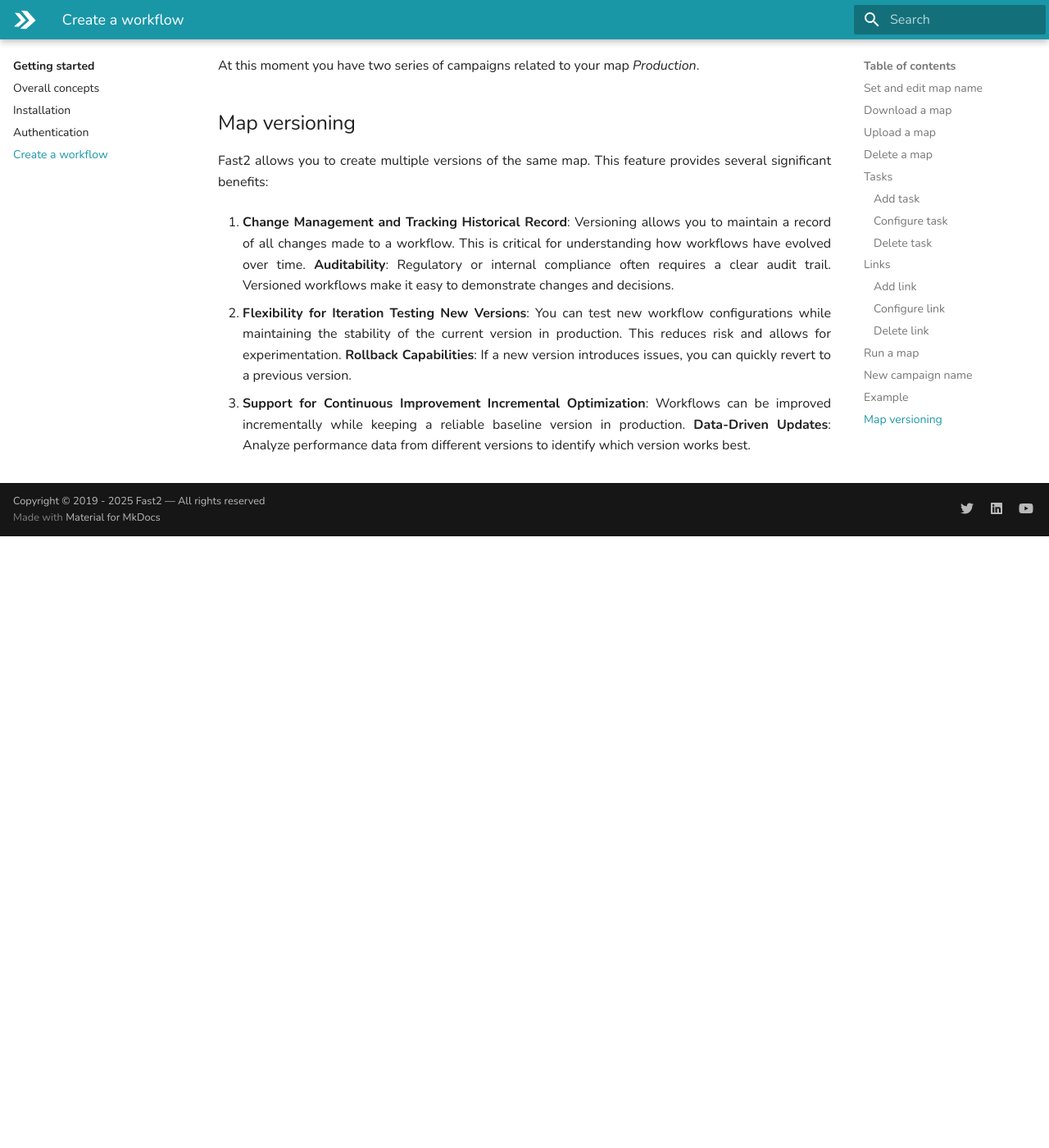
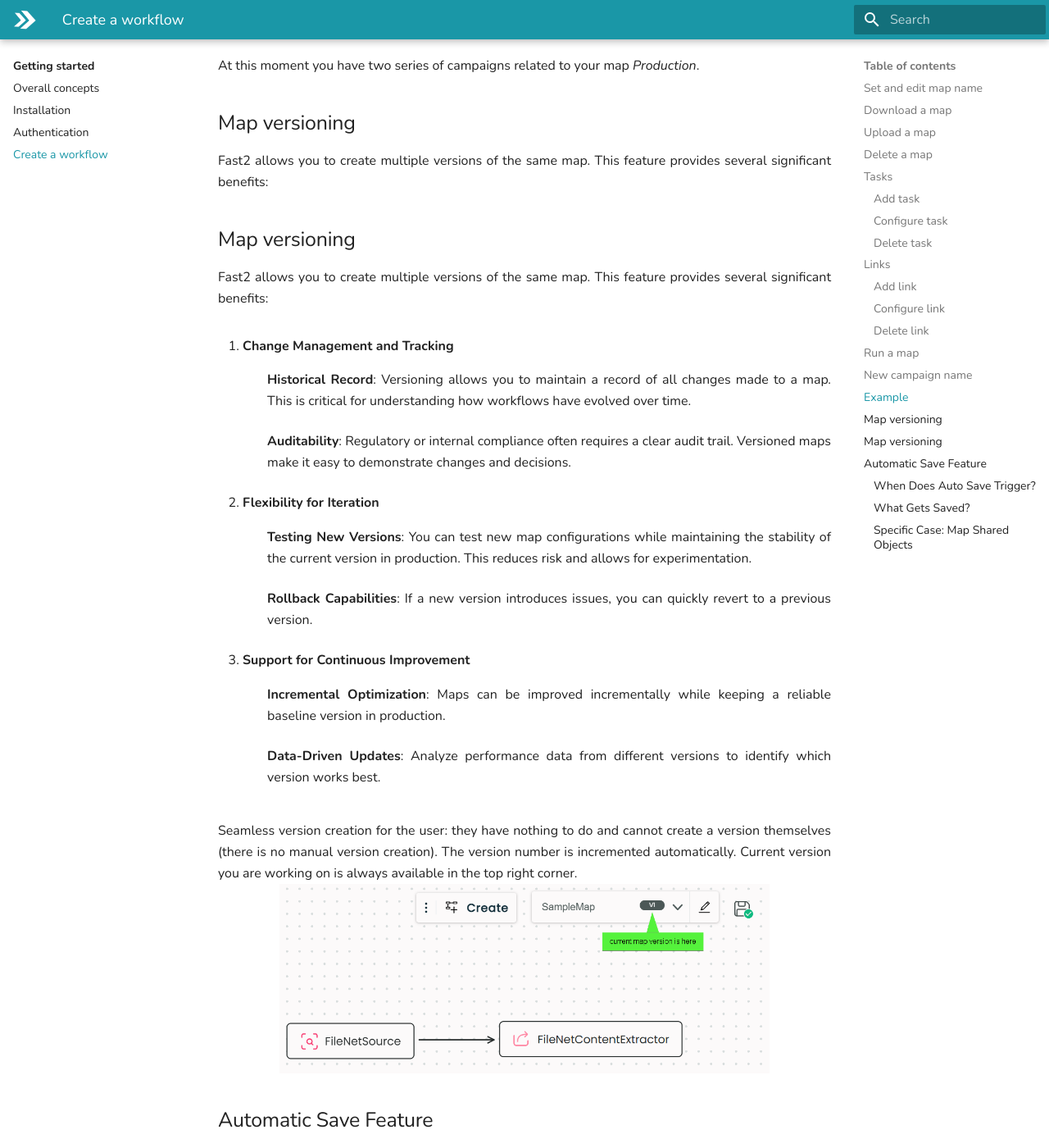
Before and after one commit to Fast2docs/Fast2-docs, an MkDocs documentation site: the page built from docs/getting-started/create-workflow.md, in a window 1280 px wide and 1400 px high, scrolled down 7691 px. Shown: the whole window at 82% size. Built offline with MkDocs 1.6.1 and Material for MkDocs 9.7.7, drawn with Linux system fonts in a browser that asks for light colours; emoji names are drawn with the system emoji font; the version menu is left out; before the commit the page ends 8345 px from its top, so only the background shows below that; some of the changed text lies outside the part shown.

Commit message:
retrieve lost work on auto save and map versioning

```diff
--- a/docs/getting-started/create-workflow.md
+++ b/docs/getting-started/create-workflow.md
@@ -186,14 +186,61 @@
 
 Fast2 allows you to create multiple versions of the same map. This feature provides several significant benefits:
 
+## Map versioning
+
+Fast2 allows you to create multiple versions of the same map. This feature provides several significant benefits:
+
 1. **Change Management and Tracking**
-   **Historical Record**: Versioning allows you to maintain a record of all changes made to a workflow. This is critical for understanding how workflows have evolved over time.
-   **Auditability**: Regulatory or internal compliance often requires a clear audit trail. Versioned workflows make it easy to demonstrate changes and decisions.
+: **Historical Record**: Versioning allows you to maintain a record of all changes made to a map. This is critical for understanding how workflows have evolved over time.
+: **Auditability**: Regulatory or internal compliance often requires a clear audit trail. Versioned maps make it easy to demonstrate changes and decisions.
 
 2. **Flexibility for Iteration**
-   **Testing New Versions**: You can test new workflow configurations while maintaining the stability of the current version in production. This reduces risk and allows for experimentation.
-   **Rollback Capabilities**: If a new version introduces issues, you can quickly revert to a previous version.
+: **Testing New Versions**: You can test new map configurations while maintaining the stability of the current version in production. This reduces risk and allows for experimentation.
+: **Rollback Capabilities**: If a new version introduces issues, you can quickly revert to a previous version.
 
 3. **Support for Continuous Improvement**
-   **Incremental Optimization**: Workflows can be improved incrementally while keeping a reliable baseline version in production.
-   **Data-Driven Updates**: Analyze performance data from different versions to identify which version works best.
+: **Incremental Optimization**: Maps can be improved incrementally while keeping a reliable baseline version in production.
+: **Data-Driven Updates**: Analyze performance data from different versions to identify which version works best.
+
+Seamless version creation for the user: they have nothing to do and cannot create a version themselves (there is no manual version creation). The version number is incremented automatically. Current version you are working on is always available in the top right corner.
+![Map version position](../assets/img/create_workflow/current map version.png){ width="80%" }
+
+## Automatic Save Feature
+
+The automatic save functionality ensures that changes made to the workflow and its configurations are saved seamlessly, enhancing reliability and reducing the risk of data loss. Below are the differents statuses of the save button:
+
+- **Not saved**: The map has not been saved yet (Opensearch database is not reachable).
+![Unsaved status](../assets/img/create_workflow/unsaved.png){ width="10%" }
+- **Saved**: The map has been saved successfully.
+![Saved status](../assets/img/create_workflow/saved.png){ width="10%" }
+- **Saving...**: The map is currently being saved.
+![Saving status](../assets/img/create_workflow/saving.png){ width="10%" }
+
+### When Does Auto Save Trigger?
+
+The auto save is triggered under the following conditions:
+
+1. **Configuration Changes:**
+: Any changes made to configuration fields are saved as soon as the focus is lost from the edited field.
+![Autosave field edition](../assets/img/create_workflow/autosave field edition.gif){ width="100%" }
+
+2. **Map Modifications:**
+: Any modification to the map triggers a save, regardless of the type of change.
+
+3. **Task Movements:**
+: Moving tasks within the map also triggers an automatic save.
+
+### What Gets Saved?
+
+The following elements are included in the automatic save process:
+
+- The tasks within the map, including their **configuration settings** and **positions**.
+- The **map name**.
+- The **shared objects** within the map.
+
+### Specific Case: Map Shared Objects
+
+Modifications to a shared object within the Shared Objects place also trigger an automatic save, not limited to edits made in the main Edit place.
+![Shared objects place](../assets/img/create_workflow/shared objects place.png){ width="80%" }
+
+This ensures that all updates, regardless of where or how they are performed, are reliably captured.
```
Also changed, not shown: docs/assets/img/create_workflow/Autosave field edition.gif (added), docs/assets/img/create_workflow/current map version.png (added), docs/assets/img/create_workflow/saved.png (added), docs/assets/img/create_workflow/saving.png (added), docs/assets/img/create_workflow/shared objects place.png (added), docs/assets/img/create_workflow/unsaved.png (added).
